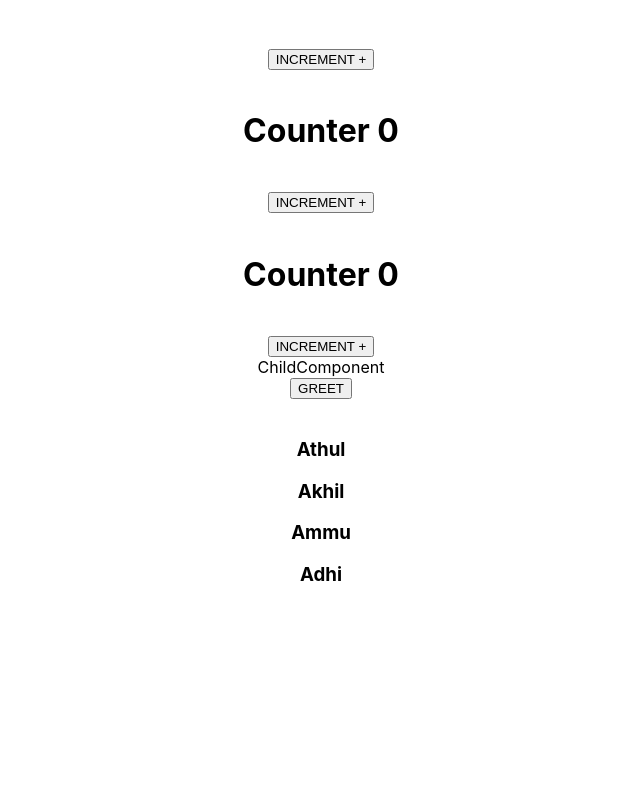
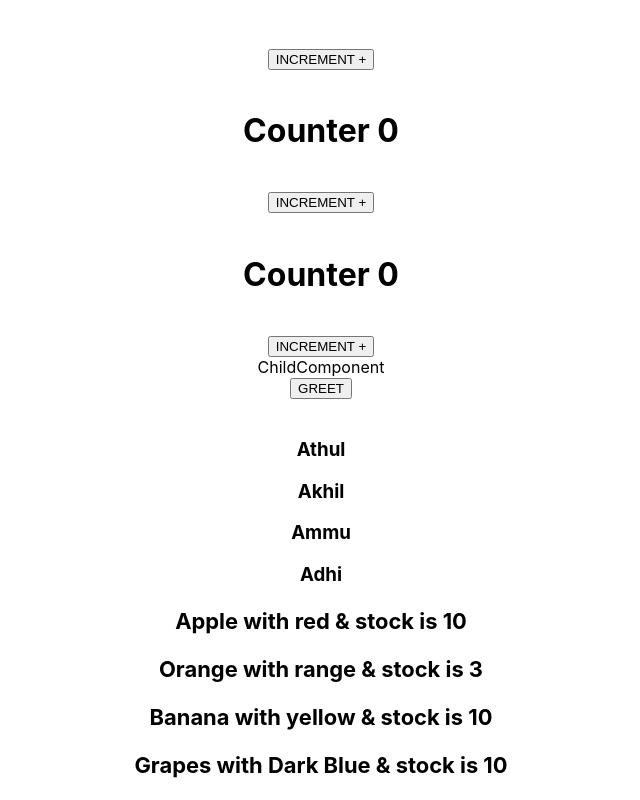
Before and after one commit to athul-22/react-app-basic, a React (Create React App) app: page / in a window 1280 px wide. Shown: the part 470-1270 px from the top of the page, without its empty margins (319-959 px from the left). Before the commit the page ends 1075 px from the top, so only its background shows below. Built offline with nearby package versions, Linux system fonts and the light colour scheme.

Commit message:
Array V2

```diff
--- a/src/App.js
+++ b/src/App.js
@@ -8,6 +8,7 @@ import Alert from './Compoents/State';
 import Counter from './Compoents/Counter';
 import ParentComponent from './Compoents/ParentComponent'
 import ListRendering from './Compoents/ListRendering'
+import MultiArray from './Compoents/MultiArray';
 
 
 function App() {
@@ -27,6 +28,7 @@ function App() {
     <ParentComponent/>
     <br/>
     <ListRendering/>
+    <MultiArray/>
     </div>
   );
 }
--- a/src/Compoents/ListRendering.js
+++ b/src/Compoents/ListRendering.js
@@ -4,10 +4,9 @@ function ListRendering() {
     const names = ['Athul','Akhil','Ammu','Adhi'];
   return (
     <div>
-        <h3>{names[0]}</h3>
-        <h3>{names[1]}</h3>
-        <h3>{names[2]}</h3>
-        <h3>{names[3]}</h3>
+        {
+            names.map(names => <h3>{names}</h3>)
+        }
     </div>
   )
 }
--- /dev/null
+++ b/src/Compoents/MultiArray.js
@@ -0,0 +1,39 @@
+import React from 'react'
+
+export default function MultiArray() {
+
+    const FruitList = [
+        {
+            id : 1,
+            name : 'Apple',
+            colour : 'red',
+            stock : 10,
+        },
+        {
+            id : 2,
+            name : 'Orange',
+            colour : 'range',
+            stock : 3,
+        },
+        {
+            id : 3,
+            name : 'Banana',
+            colour : 'yellow',
+            stock : 10,
+        },
+        {
+            id : 4,
+            name : 'Grapes',
+            colour : 'Dark Blue',
+            stock : 10,
+        }
+    ]
+
+    const  FruitLists = FruitList.map(fruit => (
+        <h3>{fruit.name} with {fruit.colour} & stock is {fruit.stock}</h3>
+    ))
+
+  return (
+    <h3>{FruitLists}</h3>
+  )
+}
```
